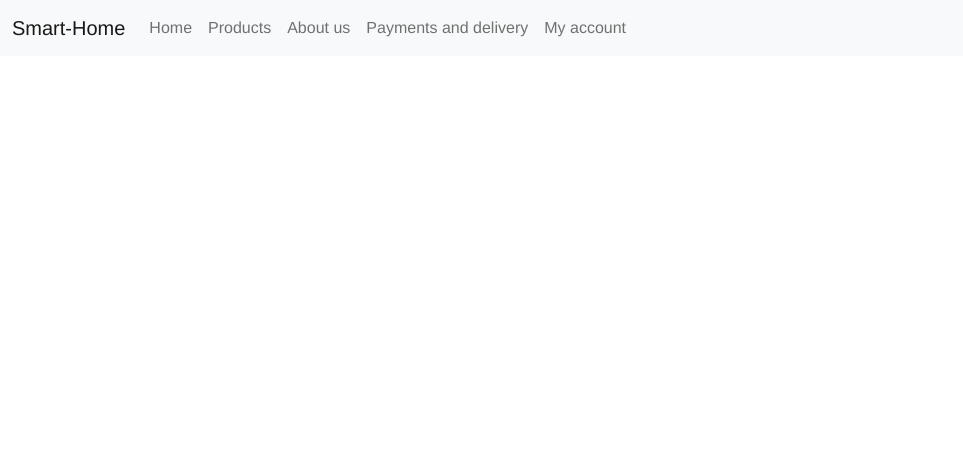
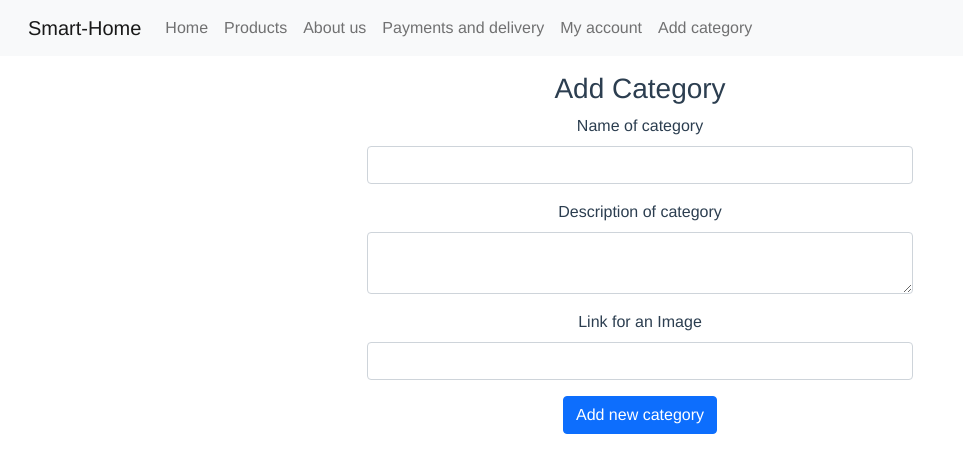
Before and after one commit to rogovilya95/webtechnologienfrontend, a Vue app: page /admin/category/add in a window 1280 px wide. Shown: the top 472 px of the page, without its empty margins (0-963 px from the left). Built offline with nearby package versions, Linux system fonts and the light colour scheme.

Commit message:
added categories and create category

```diff
--- a/package.json
+++ b/package.json
@@ -14,6 +14,7 @@
     "lint": "vue-cli-service lint"
   },
   "dependencies": {
+    "@okta/okta-vue": "^4.0.0",
     "@popperjs/core": "^2.11.0",
     "bootstrap": "^5.1.3",
     "core-js": "^3.6.5",
@@ -29,6 +30,7 @@
     "@vue/compiler-sfc": "^3.0.0",
     "@vue/eslint-config-standard": "^5.1.2",
     "@vue/test-utils": "^2.0.0-0",
+    "axios": "^0.24.0",
     "babel-eslint": "^10.1.0",
     "eslint": "^6.7.2",
     "eslint-plugin-import": "^2.20.2",
@@ -36,6 +38,7 @@
     "eslint-plugin-promise": "^4.2.1",
     "eslint-plugin-standard": "^4.0.0",
     "eslint-plugin-vue": "^7.0.0",
+    "sweetalert": "^2.1.2",
     "typescript": "~3.9.3",
     "vue-jest": "^5.0.0-0"
   }
--- a/public/index.html
+++ b/public/index.html
@@ -5,7 +5,20 @@
     <meta http-equiv="X-UA-Compatible" content="IE=edge">
     <meta name="viewport" content="width=device-width,initial-scale=1.0">
     <link rel="icon" href="<%= BASE_URL %>favicon.ico">
-    <title><%= htmlWebpackPlugin.options.title %></title>
+    <title>Smarthome Shop</title>
+      <!-- Google fonts -->
+      <link rel="preconnect" href="https://fonts.gstatic.com">
+      <link href="https://fonts.googleapis.com/css2?family=Courgette&display=swap" rel="stylesheet">
+      <link href="https://fonts.googleapis.com/css2?family=Lato:ital,wght@0,100;0,300;1,300;1,400&display=swap" rel="stylesheet">
+      <link href="https://fonts.googleapis.com/css2?family=Roboto:wght@100;300;400&display=swap" rel="stylesheet">
+      <link href="https://fonts.googleapis.com/css2?family=Josefin+Sans&display=swap" rel="stylesheet">
+
+      <!-- Bootstrap CSS -->
+      <link rel="stylesheet" href="https://maxcdn.bootstrapcdn.com/bootstrap/4.0.0/css/bootstrap.min.css" integrity="sha384-Gn5384xqQ1aoWXA+058RXPxPg6fy4IWvTNh0E263XmFcJlSAwiGgFAW/dAiS6JXm" crossorigin="anonymous">
+
+      <!-- Bootstrap Icons -->
+      <link rel="stylesheet" href="https://cdn.jsdelivr.net/npm/bootstrap-icons@1.3.0/font/bootstrap-icons.css">
+      <link rel="stylesheet" href="https://cdnjs.cloudflare.com/ajax/libs/font-awesome/4.7.0/css/font-awesome.min.css">
   </head>
   <body>
     <noscript>
@@ -13,5 +26,12 @@
     </noscript>
     <div id="app"></div>
     <!-- built files will be auto injected -->
+    <script type="module" src="https://unpkg.com/ionicons@5.2.3/dist/ionicons/ionicons.esm.js"></script>
+
+    <!-- Bootstrap JS Scripts -->
+    <script src="https://code.jquery.com/jquery-3.2.1.slim.min.js" integrity="sha384-KJ3o2DKtIkvYIK3UENzmM7KCkRr/rE9/Qpg6aAZGJwFDMVNA/GpGFF93hXpG5KkN" crossorigin="anonymous"></script>
+    <script src="https://cdnjs.cloudflare.com/ajax/libs/popper.js/1.12.9/umd/popper.min.js" integrity="sha384-ApNbgh9B+Y1QKtv3Rn7W3mgPxhU9K/ScQsAP7hUibX39j7fakFPskvXusvfa0b4Q" crossorigin="anonymous"></script>
+    <script src="https://maxcdn.bootstrapcdn.com/bootstrap/4.0.0/js/bootstrap.min.js" integrity="sha384-JZR6Spejh4U02d8jOt6vLEHfe/JQGiRRSQQxSfFWpi1MquVdAyjUar5+76PVCmYl" crossorigin="anonymous"></script>
+
   </body>
 </html>
--- a/src/components/Navbar.vue
+++ b/src/components/Navbar.vue
@@ -12,6 +12,7 @@
           <router-link class="nav-link" to="/about">About us</router-link>
           <router-link class="nav-link" to="/paymentsanddelivery">Payments and delivery</router-link>
           <router-link class="nav-link" to="/myaccount">My account</router-link>
+          <router-link class="nav-link" to="/admin/category/add">Add category</router-link>
 <!--          <a class="nav-link active" aria-current="page" href="#">Home</a>-->
 <!--          <a class="nav-link" href="#">Products</a>-->
 <!--          <a class="nav-link" href="#">About us</a>-->
--- a/src/router/index.js
+++ b/src/router/index.js
@@ -4,6 +4,8 @@ import About from '../views/About.vue'
 import Products from '../views/Products.vue'
 import PaymentAndDelivery from '../views/PaymentsAndDelivery.vue'
 import MyAccount from '../views/MyAccount.vue'
+import AddCategory from '@/views/Category/AddCategory'
+import Category from '@/views/Category/Category'
 
 const routes = [
   {
@@ -30,6 +32,16 @@ const routes = [
     path: '/MyAccount',
     name: 'My account',
     component: MyAccount
+  },
+  {
+    path: '/admin/category/add',
+    name: 'AddCategory',
+    component: AddCategory
+  },
+  {
+    path: '/admin/category',
+    name: 'Category',
+    component: Category
   }
 ]
 
--- /dev/null
+++ b/src/views/Category/AddCategory.vue
@@ -0,0 +1,74 @@
+<template>
+  <div class="container">
+    <div class="row">
+      <div class="col-12 text-center">
+        <h3 class="pt-3">Add Category</h3>
+      </div>
+    </div>
+    <div class="row">
+      <div class="col-3"></div>
+      <div class="col-6">
+        <form>
+          <div class="form-group">
+            <label>Name of category</label>
+            <input type="text" class="form-control" v-model="categoryName" />
+          </div>
+          <div class="form-group">
+            <label>Description of category</label>
+            <textarea type="text" class="form-control" v-model="description" />
+          </div>
+          <div class="form-group">
+            <label>Link for an Image</label>
+            <input type="text" class="form-control" v-model="imageUrl" />
+          </div>
+          <button type="button" class="btn btn-primary" @click="addCategory">
+            Add new category
+          </button>
+        </form>
+      </div>
+      <div class="col-3"></div>
+    </div>
+  </div>
+</template>
+<script>
+const axios = require('axios')
+const sweetalert = require('sweetalert')
+export default {
+  data () {
+    return {
+      categoryName: '',
+      description: '',
+      imageUrl: ''
+    }
+  },
+  methods: {
+    addCategory () {
+      console.log(this.categoryName, this.description)
+      const newCategory = {
+        categoryName: this.categoryName,
+        description: this.description,
+        imageUrl: this.imageUrl
+      }
+      const baseURL = process.env.VUE_APP_BACKEND_BASE_URL
+      axios({
+        method: 'post',
+        url: `${baseURL}/api/categories`,
+        data: JSON.stringify(newCategory),
+        headers: {
+          'Content-Type': 'application/json'
+        }
+      })
+        .then(() => {
+          sweetalert({
+            text: 'Category has been successfully added',
+            icon: 'success'
+          })
+        })
+        .catch((error) => {
+          console.log('error', error)
+        })
+    }
+  }
+}
+</script>
+<style scoped></style>
--- /dev/null
+++ b/src/views/Category/Category.vue
@@ -0,0 +1,51 @@
+<template>
+  <div class="container">
+    <div class="row">
+      <div class="col-12 text-center">
+        <h3 class="pt-3">All Categories in our shop</h3>
+      </div>
+    </div>
+    <div class="row row-cols-1 row-cols-md-4 g-4">
+      <div class="col" v-for="category in categories" :key="category.id">
+        <div class="col">
+          <div class="card h-100px">
+            <img :src="category.imageUrl" class="card-img-top" :alt="category.categoryName">
+            <div class="card-body">
+              <h5 class="card-title">{{ category.categoryName }}</h5>
+              <p class="card-text">{{ category.description }}</p>
+              <button type="button" class="btn btn-primary">Have a look</button>
+            </div>
+          </div>
+        </div>
+      </div>
+    </div>
+  </div>
+</template>
+<script>
+export default {
+  name: 'Category',
+  data () {
+    return {
+      categories: []
+    }
+  },
+  methods: {
+  },
+  mounted () {
+    console.log('Load successful')
+    const endpoint = process.env.VUE_APP_BACKEND_BASE_URL + '/api/categories'
+    const requestOptions = {
+      method: 'GET',
+      redirect: 'follow'
+    }
+
+    fetch(endpoint, requestOptions)
+      .then(response => response.json())
+      .then(result => result.forEach(category => {
+        this.categories.push(category)
+      }))
+      .catch(error => console.log('error', error))
+  }
+}
+</script>
+<style scoped></style>
--- a/src/views/Home.vue
+++ b/src/views/Home.vue
@@ -1,18 +1,12 @@
 <template>
   <div class="home">
-    <img alt="Vue logo" src="../assets/logo.png">
-    <HelloWorld msg="Welcome to our shop!"/>
   </div>
 </template>
 
 <script>
-// @ is an alias to /src
-import HelloWorld from '@/components/HelloWorld.vue'
-
 export default {
   name: 'Home',
   components: {
-    HelloWorld
   }
 }
 </script>
```
Also changed, not shown: src/components/CategoryCard.vue (added, +31 -0 lines), src/views/Products.vue (+0 -40 lines), 1 other file (tests, documents, lock files or other folders).
